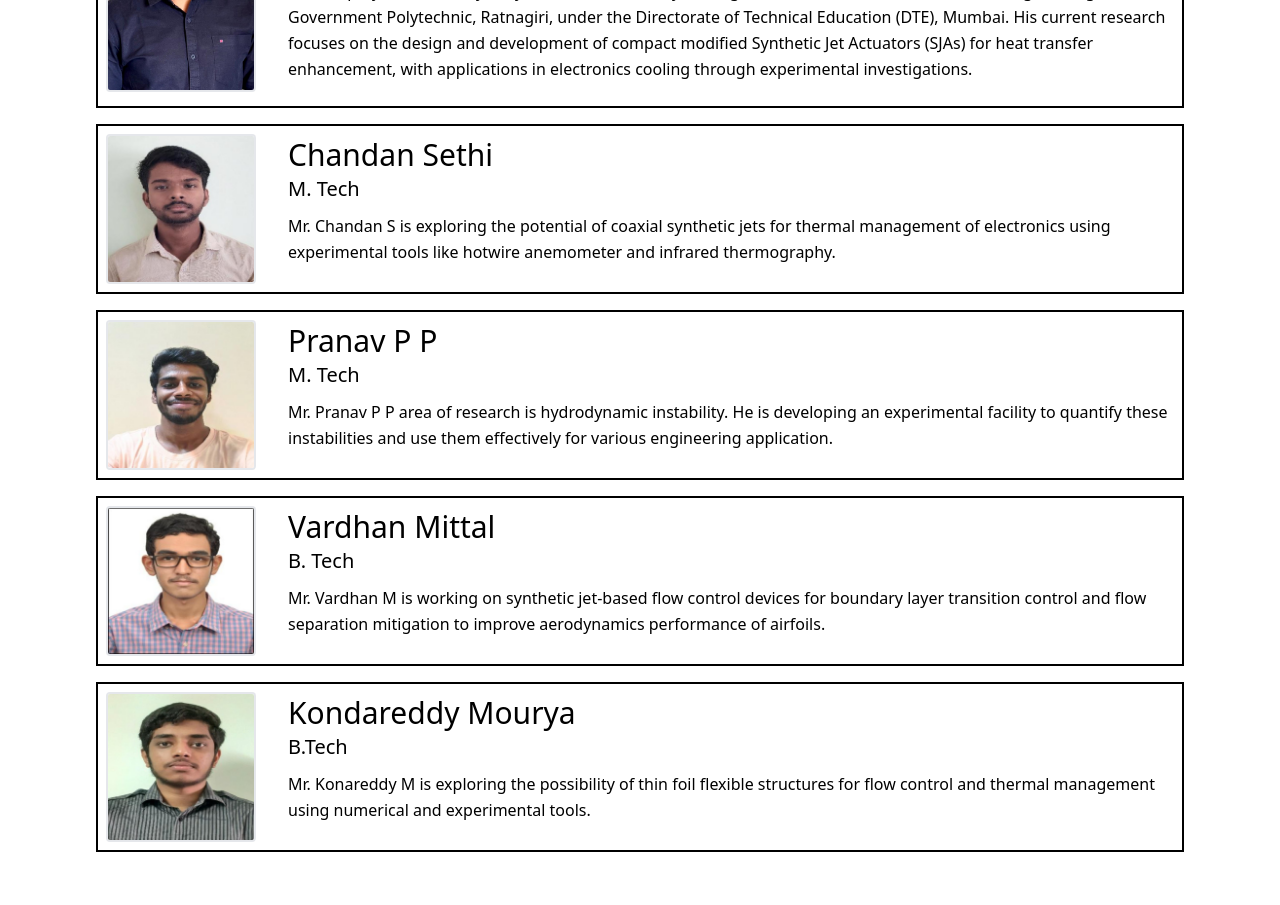
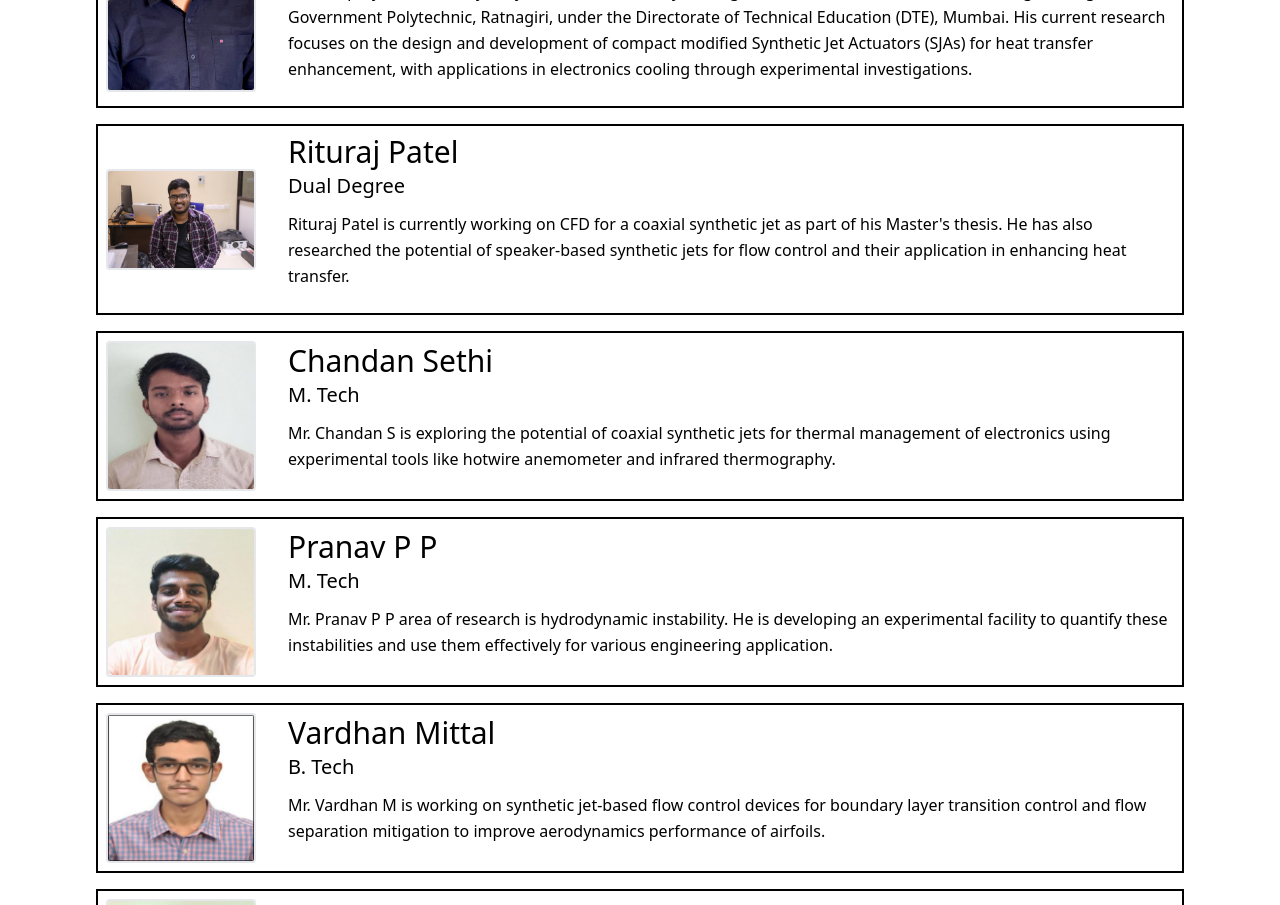
Before and after one commit to fdlabiitbbs/afg-2, a Next.js app: page /people in a window 1280 px wide. Shown: the part 2760-3665 px from the top of the page. Built offline with nearby package versions, Linux system fonts and the light colour scheme.

Commit message:
News feed_change

```diff
--- a/constants/index.js
+++ b/constants/index.js
@@ -17,6 +17,7 @@ import ChandanSethi from "../assets/ChandanSethi.jpg";
 import Srikanth from "../assets/Srikanth.jpg";
 import NileshSamal from "../assets/Nilesh.jpeg";
 import FarukPinjari from "../assets/Faruk Pinjari.jpeg";
+import RiturajPatel from "../assets/RiturajPatel.jpeg";
 import CoAxialJets from "../assets/CoAxialJets.png";
 import FocusJets from "../assets/FocusJets.png";
 import OptoMechSys from "../assets/OptoMechSys.png";
@@ -1405,6 +1406,14 @@ export const StudentNames = [
   },
   {
     id: 7,
+    name: "Rituraj Patel",
+    degree: "Dual Degree" ,
+    description:
+      "Rituraj Patel is currently working on CFD for a coaxial synthetic jet as part of his Master's thesis. He has also researched the potential of speaker-based synthetic jets for flow control and their application in enhancing heat transfer.",
+    image: RiturajPatel,
+  },
+  {
+    id: 8,
     name: "Chandan Sethi",
     degree: "M. Tech",
     description:
@@ -1412,7 +1421,7 @@ export const StudentNames = [
     image: ChandanSethi,
   },
   {
-    id: 8,
+    id: 9,
     name: "Pranav P P",
     degree: "M. Tech",
     description:
@@ -1420,7 +1429,7 @@ export const StudentNames = [
     image: PranavPP,
   },
   {
-    id: 9,
+    id: 10,
     name: "Vardhan Mittal",
     degree: "B. Tech",
     description:
@@ -1428,7 +1437,7 @@ export const StudentNames = [
     image: VardhanMittal,
   },
   {
-    id: 10,
+    id: 11,
     name: "Kondareddy Mourya",
     degree: "B.Tech",
     description:
```
Also changed, not shown: assets/RiturajPatel.jpeg (added).
